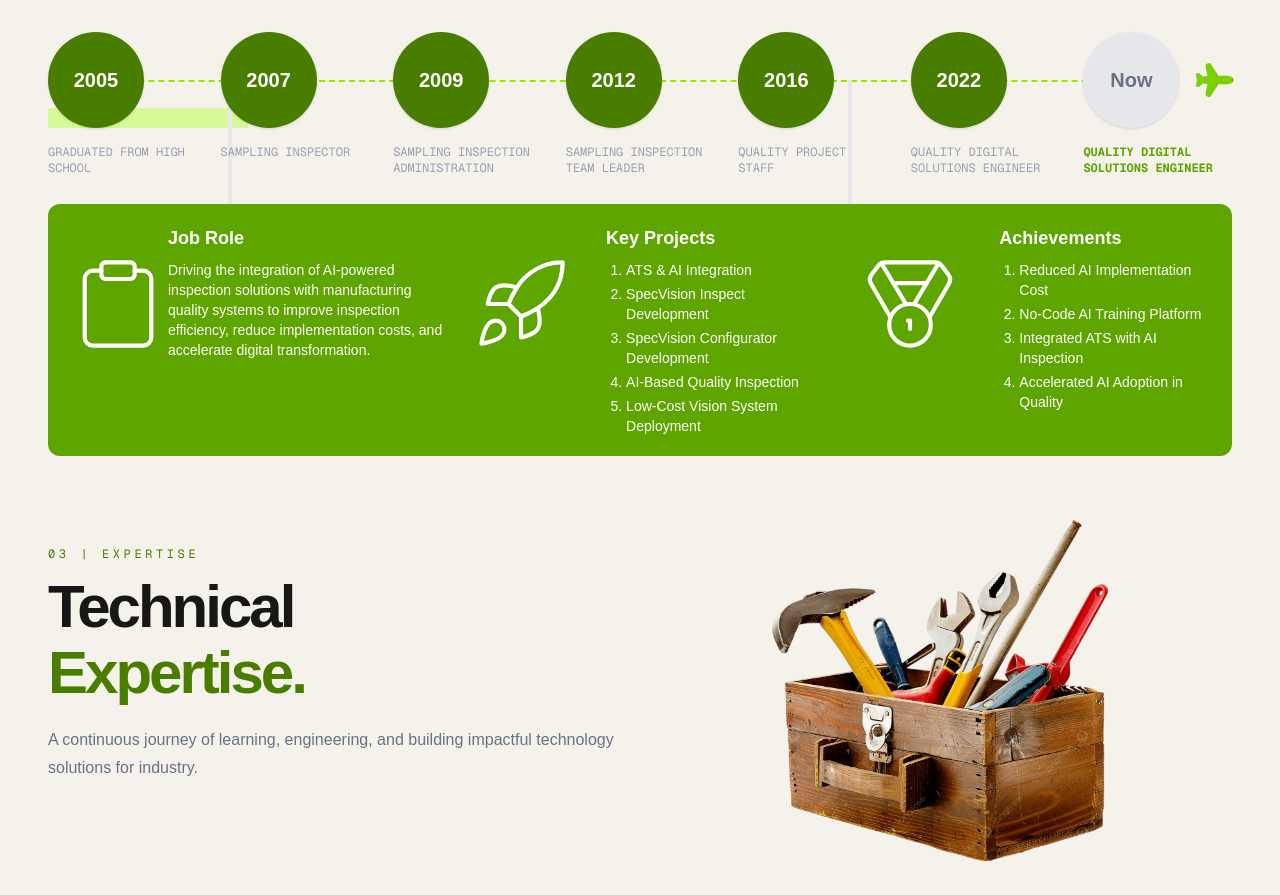
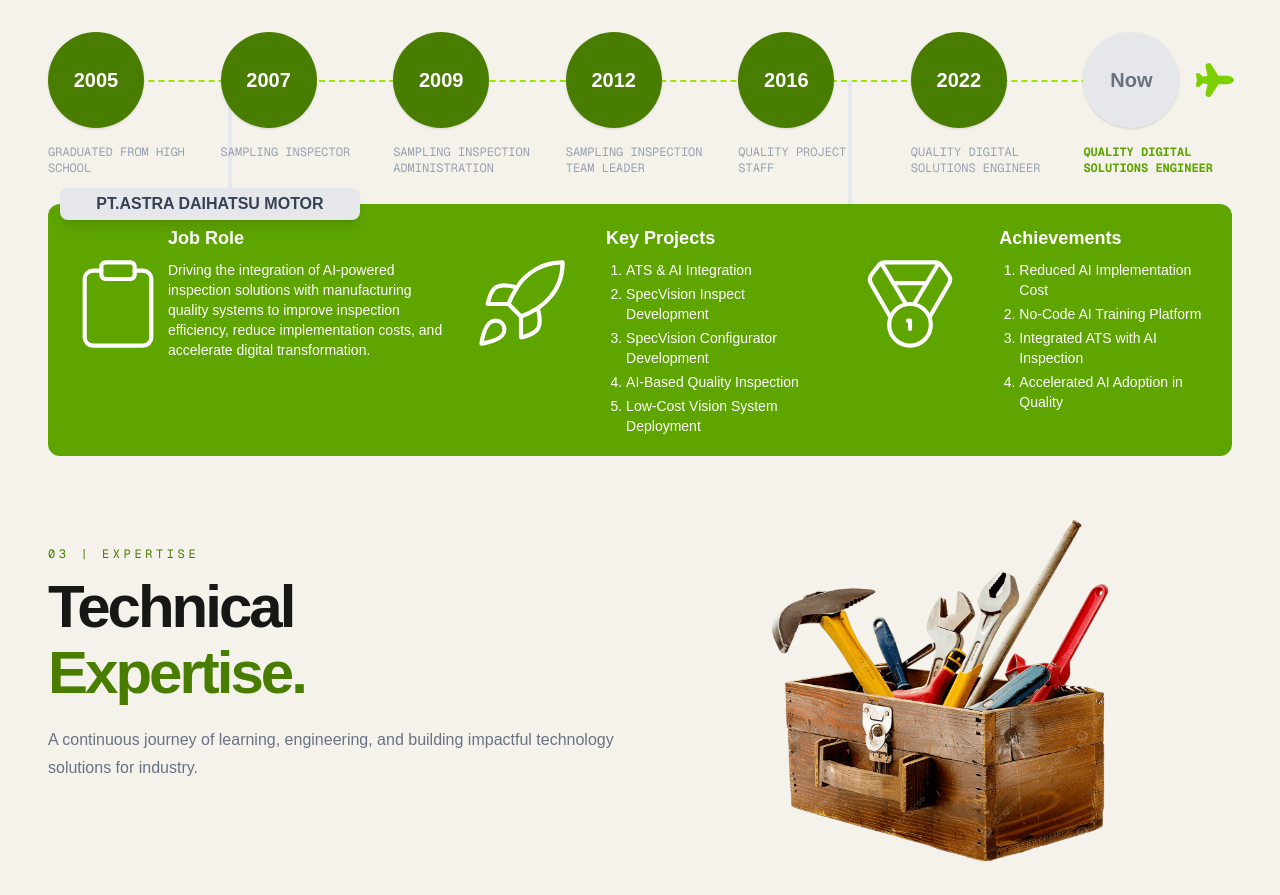
Before and after one commit to yudhiandres/my-first-app, a Next.js app: page / in a window 1280 px wide. Shown: the part 1366-2261 px from the top of the page. Built offline with nearby package versions, Linux system fonts and the light colour scheme.

Commit message:
CV-Update 10

```diff
--- a/app/globals.css
+++ b/app/globals.css
@@ -44,3 +44,41 @@ body {
 html {
   scroll-behavior: smooth;
 }
+
+.grid-bg {
+  background-image:
+    linear-gradient(rgba(0,255,255,.15) 1px, transparent 1px),
+    linear-gradient(90deg, rgba(0,255,255,.15) 1px, transparent 1px);
+
+  background-size: 24px 24px;
+
+  transform-origin: center;
+}
+
+.group:hover .grid-bg {
+  animation: futuristic-wave 0.4s ease-out infinite;
+}
+
+@keyframes futuristic-wave {
+  0% {
+    transform:
+      perspective(500px)
+      rotateX(75deg)
+      scale(1);
+  }
+
+  50% {
+    transform:
+      perspective(500px)
+      rotateX(75deg)
+      scale(1.04)
+      translateY(-8px);
+  }
+
+  100% {
+    transform:
+      perspective(500px)
+      rotateX(75deg)
+      scale(1);
+  }
+}
--- a/app/page.tsx
+++ b/app/page.tsx
@@ -19,7 +19,7 @@ import ProfileCard from "@/components/ProfileCard";
 import Navbar from "@/components/NavigationBar";
 import TestingTail from "@/components/TestingTail";
 import {styles} from "../config/styles";
-
+import FuturisticCard from "@/components/FuturisticCard";
 
 export default function Home() {
   return (
@@ -156,6 +156,7 @@ export default function Home() {
 
       <ProfessionalGrowth />
       <MySkill />
+
 
       {/* PROJECTS */}
       <section id="projects" className="bg-[#20231f] px-6 py-25 text-white md:px-12">
--- /dev/null
+++ b/components/FuturisticCard.tsx
@@ -0,0 +1,11 @@
+export default function FuturisticCard() {
+  return (
+    <div className="group relative h-64 w-96 overflow-hidden rounded-2xl bg-[#050816] p-6">
+      <div className="grid-bg absolute inset-0" />
+
+      <h2 className="relative z-10 text-2xl font-bold text-cyan-300">
+        AI Vision System
+      </h2>
+    </div>
+  );
+}
--- a/components/ProfessionalGrowth.tsx
+++ b/components/ProfessionalGrowth.tsx
@@ -20,6 +20,7 @@ const growthStages = [
     Period: "2005",
     position: "Graduated From High School",
     jobrole: "Fresh Graduated",
+    company: "SMAN 1 CISARUA",
     description:
       "Graduated from high school with a strong foundation in mathematics, science, and problem-solving skills.",
     keyproject: [
@@ -39,6 +40,7 @@ const growthStages = [
     Period: "2007",
     position: "Sampling Inspector",
     jobrole: "Industrial Experience",
+    company: "PT.Astra Daihatsu Motor",
     description:
       "Performed dimensional and functional sampling inspections on production units, ensuring compliance with quality standards and inspection requirements.",
 
@@ -61,7 +63,7 @@ const growthStages = [
     Period: "2009",
     position: "Sampling Inspection Administration",
     jobrole: "Quality Data Management",
-
+    company: "PT.Astra Daihatsu Motor",
     description:
       "Managed quality inspection data, reporting activities, and digitalized manual inspection records using VBA-based automation.",
 
@@ -84,7 +86,7 @@ const growthStages = [
     Period: "2012",
     position: "Sampling Inspection Team Leader",
     jobrole: "Process Improvement & Team Leadership",
-
+    company: "PT.Astra Daihatsu Motor",
     description:
       "Led inspection team activities, standardized quality processes, and developed cost-effective digital solutions to improve reporting, documentation, and process control.",
 
@@ -107,7 +109,7 @@ const growthStages = [
     Period: "2016",
     position: "Quality Project Staff",
     jobrole: "New Model & Quality Development",
-
+    company: "PT.Astra Daihatsu Motor",
     description:
       "Supported new model development activities, production readiness, and quality issue resolution to ensure smooth project launches and manufacturing quality compliance.",
 
@@ -130,7 +132,7 @@ const growthStages = [
     Period: "2022",
     position: "Quality Digital Solutions Engineer",
     jobrole: "Digital Transformation & Solution Engineering",
-
+    company: "PT.Astra Daihatsu Motor",
     description:
       "Designed and implemented digital quality solutions, optimizing ATS Inspect workflows, user experience, and system integration to support manufacturing quality operations.",
 
@@ -153,7 +155,7 @@ const growthStages = [
     Period: "Now",
     position: "Quality Digital Solutions Engineer",
     jobrole: "AI-Driven Quality Innovation",
-
+    company: "PT.Astra Daihatsu Motor",
     description:
       "Driving the integration of AI-powered inspection solutions with manufacturing quality systems to improve inspection efficiency, reduce implementation costs, and accelerate digital transformation.",
 
@@ -216,12 +218,13 @@ export default function ProfessionalGrowth() {
       </section>
       <section
         id="growth"
-        className="grid min-h-[100px] items-center gap-5 px-6 py-0 md:grid-cols-1 md:px-12 -mt-10"
+        className=" grid min-h-[100px] items-center gap-5 px-6 py-0 md:grid-cols-1 md:px-12 -mt-10"
       >
-          <div className ="absolute w-50 h-5  items-center justify-center gap-1 md:bg-lime-200"></div>
+
 
           {/* Horizontal Timeline */}
           <div className="relative">
+
             {/* Connecting Line */}
             <div className="absolute left-0 right-16 top-12 hidden border-t-2 border-dashed border-lime-400 md:block " />
             <div className="absolute right-0 top-12 -translate-y-1/2">
@@ -277,6 +280,7 @@ export default function ProfessionalGrowth() {
           {/* Horizontal Timeline */}
 
           <div className="relative bg-lime-600 rounded-xl p-5">
+            <div className ="absolute w-75 h-8 -top-4 left-3 flex rounded-lg font-poppins uppercase font-bold text-xm text-gray-700 text-center items-center justify-center gap-1 md:bg-gray-200 shadow-lg">{selectedStage.company}</div>
             <div className="grid grid-cols-1 gap-3 md:grid-cols-3 md:gap-2">
 
                   {/* Item 1 */}
```
